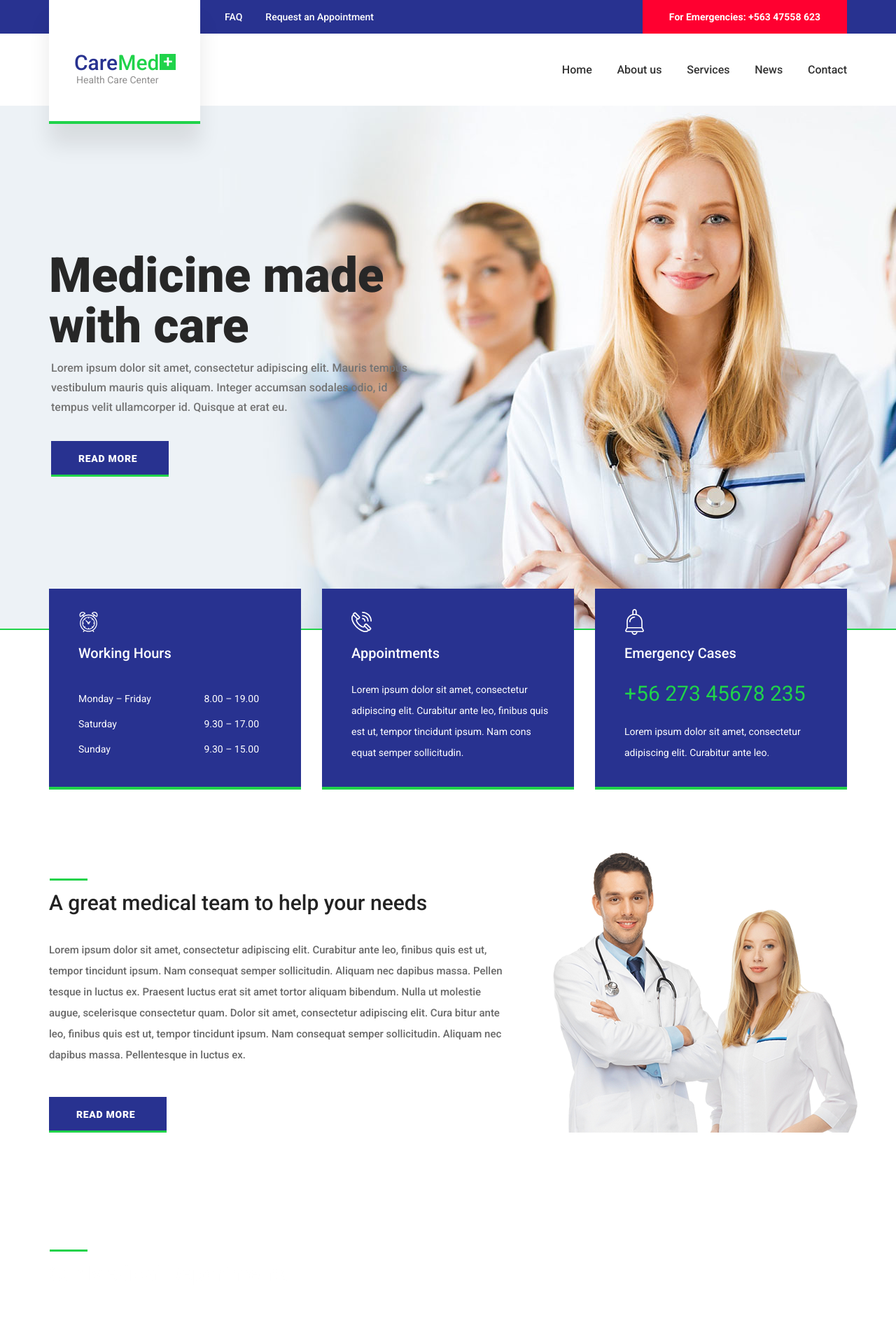
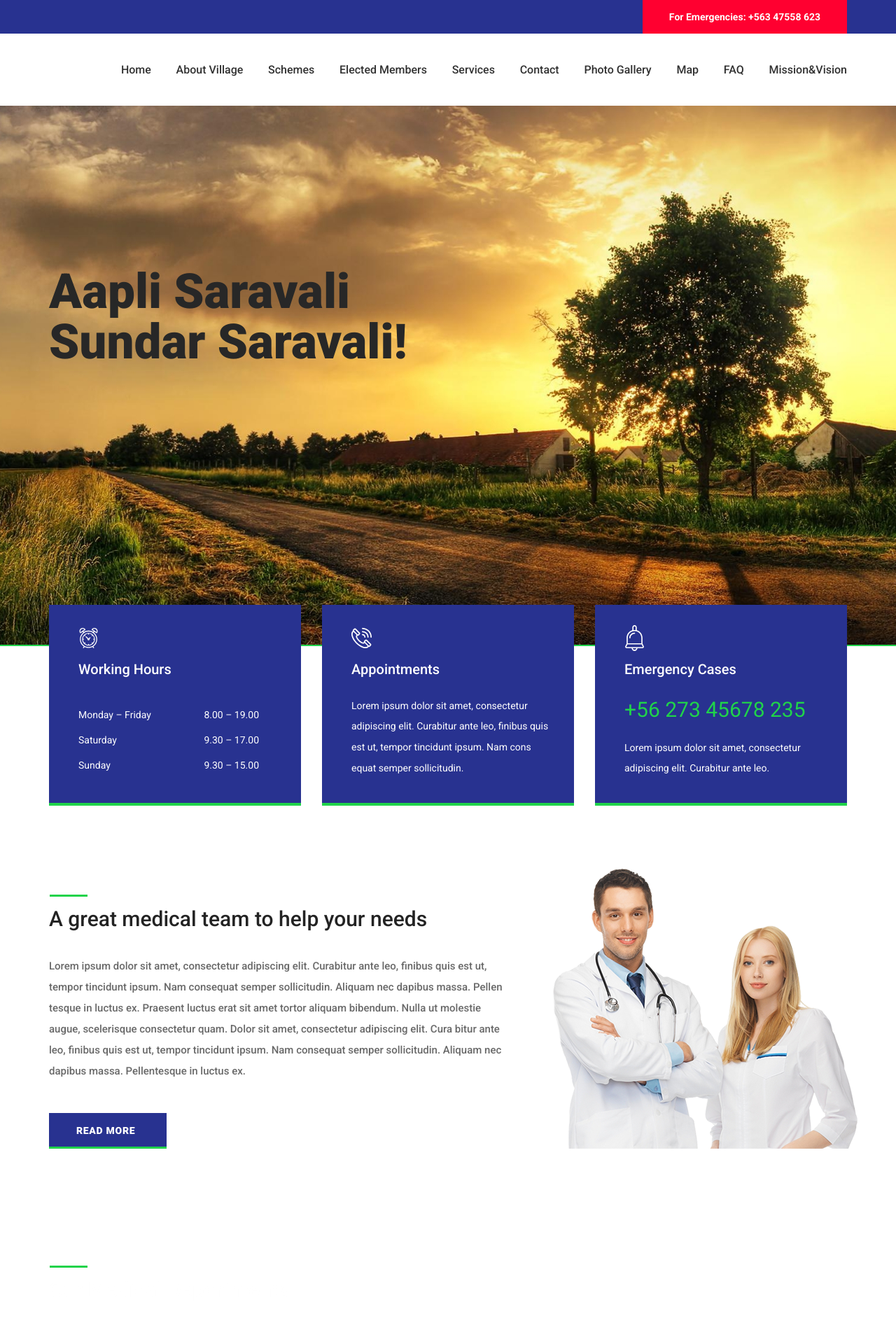
Before and after one commit to rohitpythoncoding/grampanchayat, a Django app: page /welcome/ in a window 1280 px wide. Shown: the top 1920 px of the page at 70% size. Run offline with Django 3.2, Linux system fonts and the light colour scheme; some libraries are stand-ins or nearby versions.

Commit message:
Modified structure

```diff
--- a/grampanchayatSaravali/templates/grampanchayatSaravali/index.html
+++ b/grampanchayatSaravali/templates/grampanchayatSaravali/index.html
@@ -30,8 +30,8 @@
 				<div class="row">
 					<div class="col">
 						<div class="top_bar_content d-flex flex-row align-items-center justify-content-start">
-							<div class="top_bar_item"><a href="#">FAQ</a></div>
-							<div class="top_bar_item"><a href="#">Request an Appointment</a></div>
+							<!--<div class="top_bar_item"><a href="#">FAQ</a></div>-->
+							<!--<div class="top_bar_item"><a href="#">Request an Appointment</a></div>-->
 							<div class="emergencies  d-flex flex-row align-items-center justify-content-start ml-auto">For Emergencies: +563 47558 623</div>
 						</div>
 
@@ -49,10 +49,15 @@
 							<nav class="main_nav ml-auto">
 								<ul>
 									<li><a href="{% url 'home' %}">Home</a></li>
-									<li><a href="{% url 'aboutus' %}">About us</a></li>
+									<li><a href="{% url 'aboutVillage' %}">About Village</a></li>
+									<li><a href="{% url 'schemes' %}">Schemes</a></li>
+									<li><a href="{% url 'electedMember' %}">Elected Members</a></li>
 									<li><a href="{% url 'services' %}">Services</a></li>
-									<li><a href="{% url 'news' %}">News</a></li>
 									<li><a href="{% url 'contact' %}">Contact</a></li>
+									<li><a href="{% url 'photoGallery' %}">Photo Gallery</a></li>
+									<li><a href="{% url 'map' %}">Map</a></li>
+									<li><a href="{% url 'faq' %}">FAQ</a></li>
+									<li><a href="{% url 'missionVision' %}">Mission&Vision</a></li>
 								</ul>
 							</nav>
 							<div class="hamburger ml-auto"><i class="fa fa-bars" aria-hidden="true"></i></div>
@@ -63,12 +68,12 @@
 		</div>
 
 		<!-- Logo -->
-		<div class="logo_container_outer">
+		<!--<div class="logo_container_outer">
 			<div class="container">
 				<div class="row">
 					<div class="col">
 						<div class="logo_container">
-							<a href="#">
+							&lt;!&ndash;<a href="#">
 								<div class="logo_content d-flex flex-column align-items-start justify-content-center">
 									<div class="logo_line"></div>
 									<div class="logo d-flex flex-row align-items-center justify-content-center">
@@ -77,25 +82,25 @@
 									</div>
 									<div class="logo_sub">Health Care Center</div>
 								</div>
-							</a>
+							</a>&ndash;&gt;
 						</div>
 					</div>
 				</div>
 			</div>
-		</div>
+		</div>-->
 
 	</header>
-
+-->
 	<!-- Menu -->
 
-	<div class="menu_container menu_mm">
+	<!--<div class="menu_container menu_mm">
 
-		<!-- Menu Close Button -->
+		&lt;!&ndash; Menu Close Button &ndash;&gt;
 		<div class="menu_close_container">
 			<div class="menu_close"></div>
 		</div>
 
-		<!-- Menu Items -->
+		&lt;!&ndash; Menu Items &ndash;&gt;
 		<div class="menu_inner menu_mm">
 			<div class="menu menu_mm">
 				<ul class="menu_list menu_mm">
@@ -113,7 +118,7 @@
 
 		</div>
 
-	</div>
+	</div>-->
 
 	<!-- Home -->
 
@@ -124,6 +129,28 @@
 
 				<!-- Slider Item -->
 				<div class="owl-item">
+					<div class="home_slider_background" style="background-image:url({%static 'images/home_background.jpg'%})"></div>
+					<div class="home_content">
+						<div class="container">
+							<div class="row">
+								<div class="col">
+									<div class="home_content_inner">
+										<div class="home_title"><h1>Aapli Saravali Sundar Saravali!</h1></div>
+										<!--<div class="home_text">
+											&lt;!&ndash;<p>Lorem ipsum dolor sit amet, consectetur adipiscing elit. Mauris tempus vestibulum mauris quis aliquam. Integer accumsan sodales odio, id tempus velit ullamcorper id. Quisque at erat eu.</p>&ndash;&gt;
+										</div>-->
+										<!--<div class="button home_button">
+											<a href="#">read more</a>
+										</div>-->
+									</div>
+								</div>
+							</div>
+						</div>
+					</div>
+				</div>
+
+				<!-- Slider Item -->
+				<!--<div class="owl-item">
 					<div class="home_slider_background" style="background-image:url({%static 'images/home_background_1.jpg'%})"></div>
 					<div class="home_content">
 						<div class="container">
@@ -144,7 +171,7 @@
 					</div>
 				</div>
 
-				<!-- Slider Item -->
+				&lt;!&ndash; Slider Item &ndash;&gt;
 				<div class="owl-item">
 					<div class="home_slider_background" style="background-image:url({%static 'images/home_background_1.jpg'%})"></div>
 					<div class="home_content">
@@ -164,29 +191,7 @@
 							</div>
 						</div>
 					</div>
-				</div>
-
-				<!-- Slider Item -->
-				<div class="owl-item">
-					<div class="home_slider_background" style="background-image:url({%static 'images/home_background_1.jpg'%})"></div>
-					<div class="home_content">
-						<div class="container">
-							<div class="row">
-								<div class="col">
-									<div class="home_content_inner">
-										<div class="home_title"><h1>Medicine made with care</h1></div>
-										<div class="home_text">
-											<p>Lorem ipsum dolor sit amet, consectetur adipiscing elit. Mauris tempus vestibulum mauris quis aliquam. Integer accumsan sodales odio, id tempus velit ullamcorper id. Quisque at erat eu.</p>
-										</div>
-										<div class="button home_button">
-											<a href="#">read more</a>
-										</div>
-									</div>
-								</div>
-							</div>
-						</div>
-					</div>
-				</div>
+				</div>-->
 
 			</div>
 
--- a/grampanchayatSaravali/urls.py
+++ b/grampanchayatSaravali/urls.py
@@ -4,8 +4,13 @@ from . import views
 urlpatterns = [
     path('', views.welcome),
     path('home/', views.home, name='home'),
-    path('aboutus/', views.home, name='aboutus'),
-    path('services/', views.home, name='services'),
-    path('news/', views.home, name='news'),
-    path('contact/', views.home, name='contact'),
+    path('aboutVillage/', views.aboutVillage, name='aboutVillage'),
+    path('services/', views.services, name='services'),
+    path('map/', views.map, name='map'),
+    path('contact/', views.contact, name='contact'),
+    path('electedMember/', views.electedMember, name='electedMember'),
+    path('schemes/', views.schemes, name='schemes'),
+    path('missionVision/', views.missionVision, name='missionVision'),
+    path('photoGallery/', views.photoGallery, name='photoGallery'),
+    path('faq/', views.faq, name='faq'),
 ]
--- a/grampanchayatSaravali/views.py
+++ b/grampanchayatSaravali/views.py
@@ -9,7 +9,7 @@ def home(request):
     return render(request, 'grampanchayatSaravali/index.html')
 
 
-def aboutus(request):
+def aboutVillage(request):
     return render(request, 'grampanchayatSaravali/about.html')
 
 
@@ -17,9 +17,29 @@ def contact(request):
     return render(request, 'grampanchayatSaravali/contact.html')
 
 
-def news(request):
-    return render(request, 'grampanchayatSaravali/news.html')
+def map(request):
+    return render(request, 'grampanchayatSaravali/index.html')
 
 
 def services(request):
-    return render(request, 'grampanchayatSaravali/services.html')
+    return render(request, 'grampanchayatSaravali/index.html')
+
+
+def electedMember(request):
+    return render(request, 'grampanchayatSaravali/index.html')
+
+
+def missionVision(request):
+    return render(request, 'grampanchayatSaravali/index.html')
+
+
+def schemes(request):
+    return render(request, 'grampanchayatSaravali/index.html')
+
+
+def photoGallery(request):
+    return render(request, 'grampanchayatSaravali/index.html')
+
+
+def faq(request):
+    return render(request, 'grampanchayatSaravali/index.html')
```
Also changed, not shown: grampanchayatSaravali/static/images/home_background.jpg (added).
